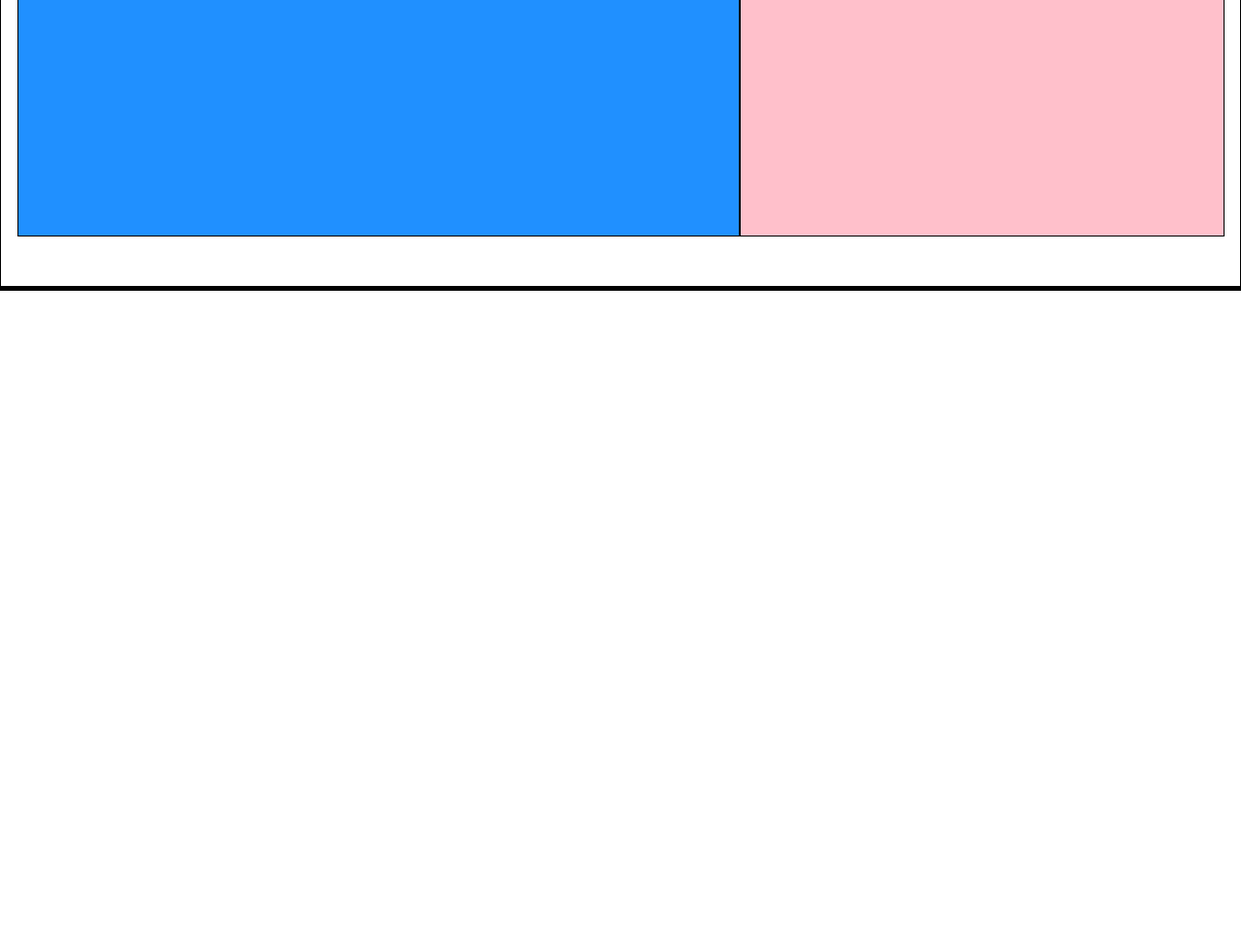
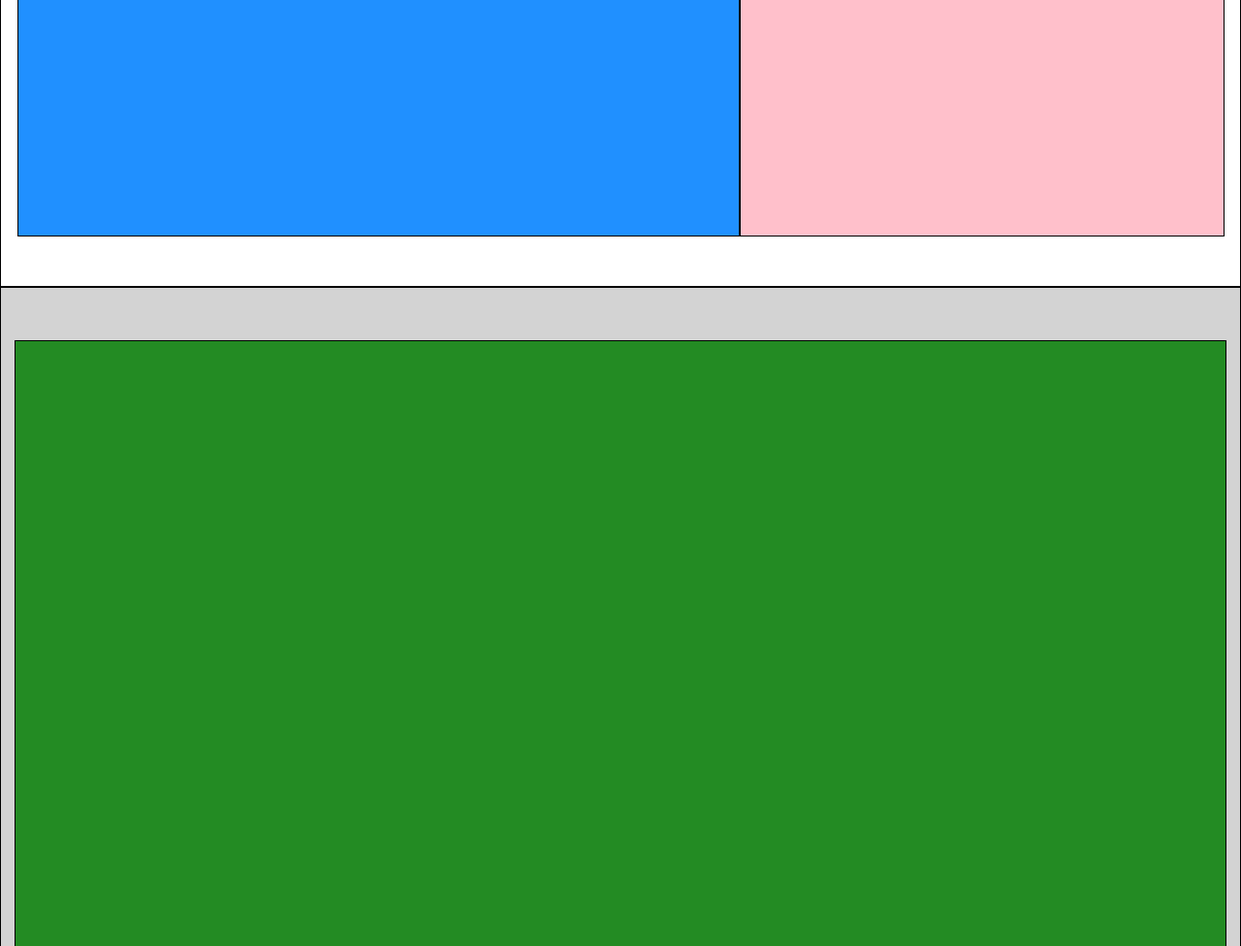
Before and after one commit to marroccuandrea/htmlcss-struttura-discord, a plain HTML site: page index.html in a window 1280 px wide. Shown: the part 2164-3140 px from the top of the page at 97% size. Before the commit the page ends 2464 px from the top, so only its background shows below. Drawn offline with Linux system fonts and the light colour scheme.

Commit message:
container verde

```diff
--- a/css/style.css
+++ b/css/style.css
@@ -122,3 +122,25 @@ nav ul li a{
     width: 500px;
     height: 515px;
 }
+
+.grigio2{
+    display: flex;
+    flex-wrap: wrap;
+    background-color: #D3D3D3;
+    height: 1045px;
+    justify-content: center;
+    align-content: center;
+}
+
+.box-verde{
+    display: flex;
+    width: 1250px;
+    height: 935px;
+    background-color: #238B23;
+}
+
+.nero1{
+    display: flex;
+    background-color: #23272A;
+    height: 655px;
+}
```
